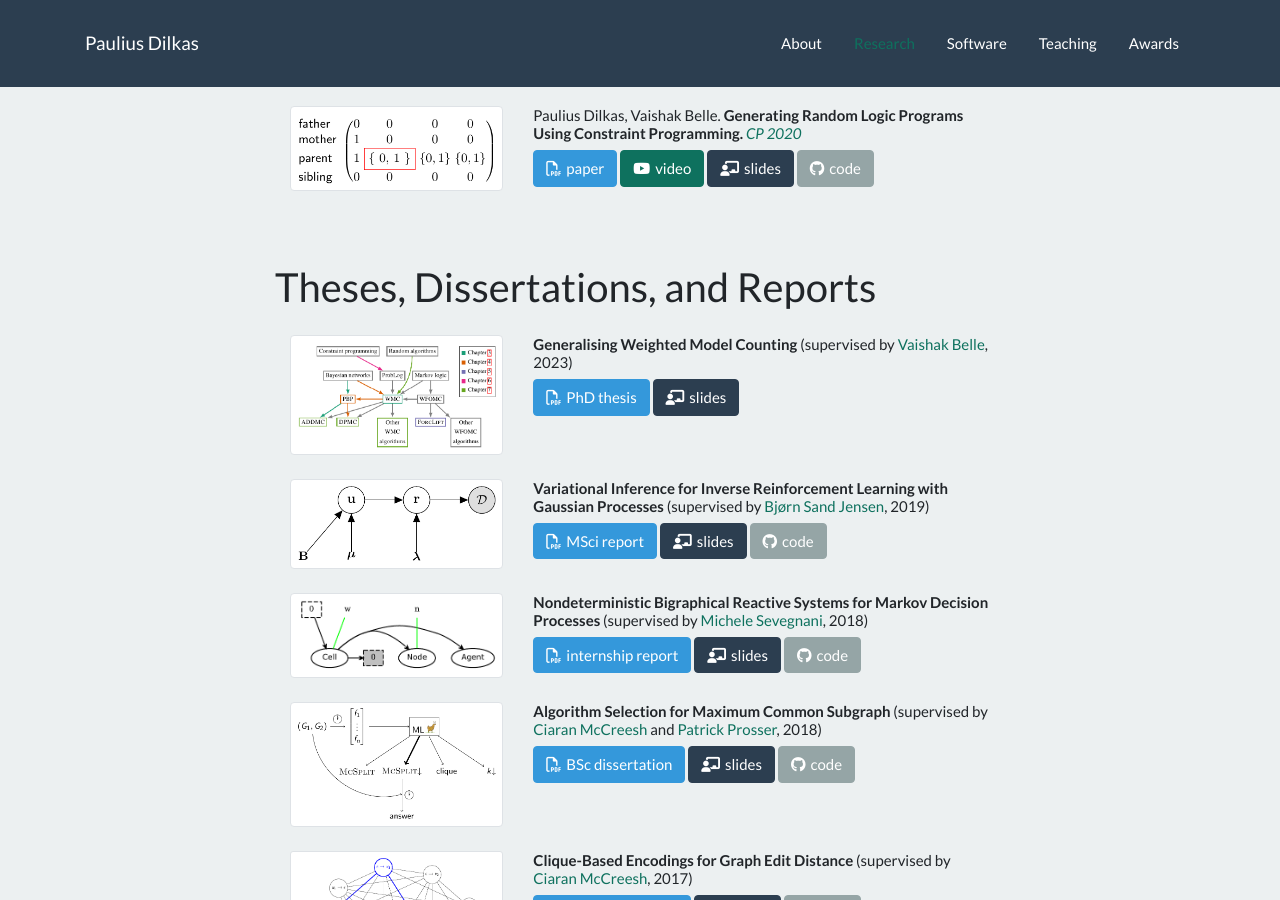
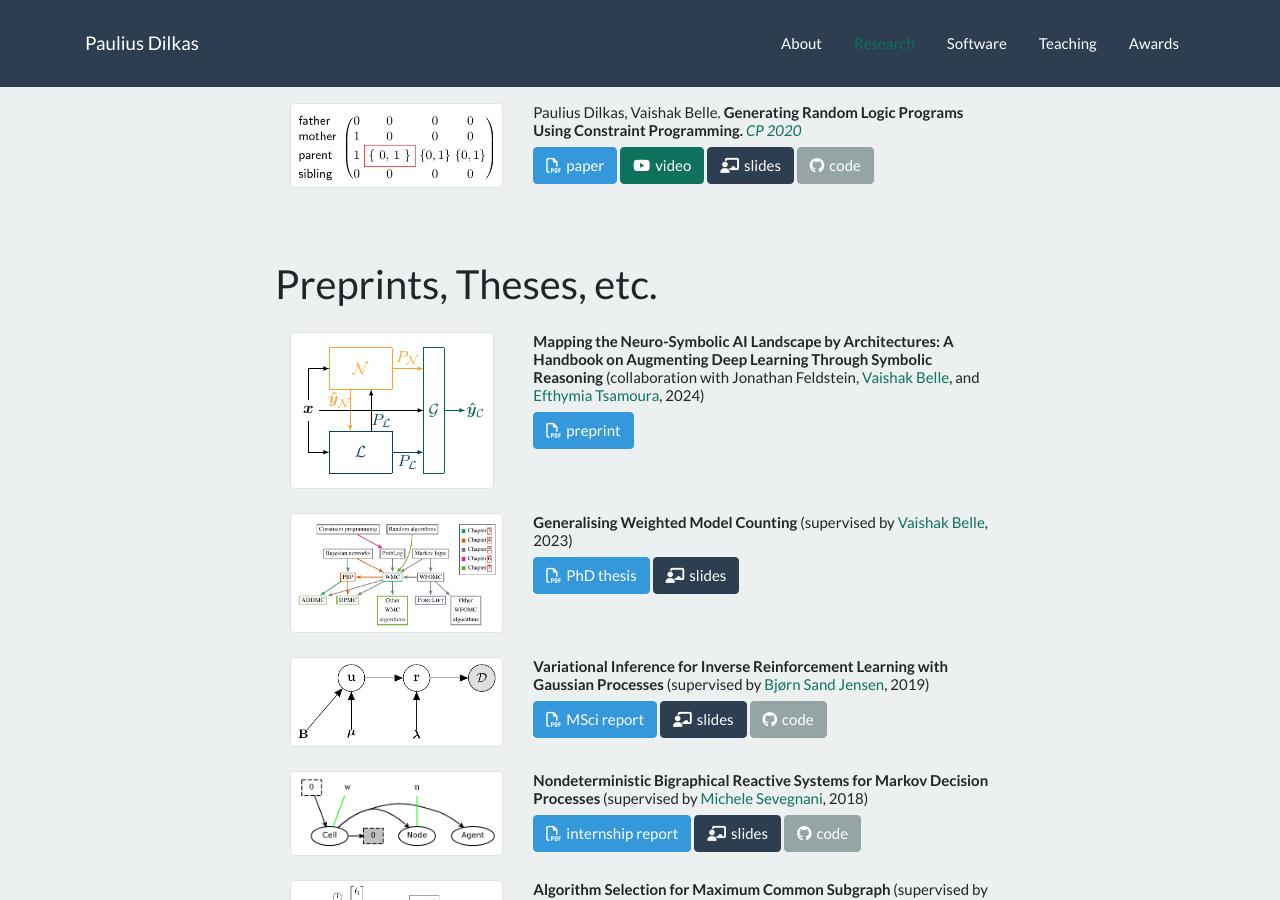
Before and after one commit to dilkas/dilkas.github.io, a Jekyll site: the page built from index.html, in a window 1280 px wide and 900 px high, scrolled down 1685 px. Built offline with Jekyll 4.4.1, drawn with Linux system fonts in a browser that asks for light colours; nearby versions of some CDN libraries.

Commit message:
Some updates

```diff
--- a/index.html
+++ b/index.html
@@ -10,16 +10,17 @@ layout: default
             </div>
             <div class="col-lg-8 mx-auto">
                 <h2>Paulius Dilkas</h2>
-                <p class="text-justify">I am currently a Postdoctoral Fellow at the University of Toronto, working under the supervision of <a href="https://www.cs.toronto.edu/~meel/">Kuldeep S. Meel</a>. Before this, I held a position as a Research Fellow at the National University of Singapore, also under the guidance of Kuldeep S. Meel. I earned my PhD in Robotics and Autonomous Systems from a joint program between the University of Edinburgh and Heriot-Watt University. My doctoral supervisor was <a href="http://www.vaishakbelle.org/">Vaishak Belle</a>. Additionally, I obtained an MSci degree in Computing Science from the University of Glasgow.</p>
+                <p class="text-justify">I am currently a Postdoctoral Fellow at the University of Toronto, working under the supervision of <a href="https://www.cs.toronto.edu/~meel/">Kuldeep S. Meel</a>. Before this, I held a position as a Research Fellow at the National University of Singapore, also under the guidance of Kuldeep S. Meel. I earned my PhD in Robotics and Autonomous Systems from a joint program between the University of Edinburgh and Heriot-Watt University. My doctoral supervisor was <a href="https://vaishakbelle.github.io/">Vaishak Belle</a>. Additionally, I obtained an MSci degree in Computing Science from the University of Glasgow.</p>
                 <p class="text-justify">My research focuses on discrete algorithms that involve counting and computing sums of products based on a logical problem description. Specifically, I study weighted model counting&mdash;a weighted version of the #SAT problem&mdash;and first-order model counting. To solve these problems, I employ algorithmic techniques such as dynamic programming, knowledge compilation, and different representations of Boolean and pseudo-Boolean functions. Efficiently solving model counting problems is of utmost importance in various domains of artificial intelligence (AI), including explainable AI, neuro-symbolic AI, probabilistic programming, and statistical-relational AI. Moreover, these techniques find applications in bioinformatics, data mining, natural language processing, prognostics, and robotics.</p>
                 <p class="text-justify">In addition to my primary research interests, I am interested in graph algorithms, constraint satisfaction, and search algorithms. Previously, I have worked on projects involving graph algorithms, algorithm portfolios, formal modelling using bigraphs, and inverse reinforcement learning.</p>
-                <p class="lead">
-                    <a href="pdf/Paulius_Dilkas_CV.pdf"><i class="fa-solid fa-file fa-2x"></i>CV</a>
-                    <a href="mailto:paulius.dilkas@utoronto.ca"><i class="fas fa-envelope fa-2x"></i>paulius.dilkas@utoronto.ca</a>
-                    <a href="https://github.com/dilkas"><i class="fab fa-github fa-2x"></i></a>
-                    <a href="https://www.linkedin.com/in/dilkas/"><i class="fab fa-linkedin fa-2x"></i></a>
-                </p>
-                <div class="alert alert-info text-center" role="alert">
+                <div class="btn-group" role="group" aria-label="Links">
+                    <a href="pdf/Paulius_Dilkas_CV.pdf" class="btn btn-outline-primary"><i class="fa-solid fa-file fa-2x"></i>CV</a>
+                    <a href="pdf/Paulius_Dilkas_research_statement.pdf" class="btn btn-outline-primary"><i class="fa-solid fa-file fa-2x"></i>Research Statement</a>
+                    <a href="mailto:paulius.dilkas@utoronto.ca" class="btn btn-outline-primary"><i class="fas fa-envelope fa-2x"></i>paulius.dilkas@utoronto.ca</a>
+                    <a href="https://github.com/dilkas" class="btn btn-outline-primary"><i class="fab fa-github fa-2x"></i></a>
+                    <a href="https://www.linkedin.com/in/dilkas/" class="btn btn-outline-primary"><i class="fab fa-linkedin fa-2x"></i></a>
+                </div>
+                <div class="mt-2 alert alert-info text-center" role="alert">
                     I am currently seeking tenure-track faculty positions starting in 2025!
                 </div>
             </div>
@@ -101,8 +102,18 @@ layout: default
     <div class="container mt-5">
         <div class="row">
             <div class="col-lg-8 mx-auto">
-                <h2>Theses, Dissertations, and Reports</h2>
+                <h2>Preprints, Theses, etc.</h2>
                 <div class="container">
+                    <div class="row my-4">
+                        <div class="col-4">
+                            <img src="images/handbook.png" alt="handbook" class="img-thumbnail">
+                        </div>
+                        <div class="col">
+                            <h6><strong>Mapping the Neuro-Symbolic AI Landscape by Architectures: A Handbook on Augmenting Deep Learning Through Symbolic Reasoning</strong> (collaboration with Jonathan Feldstein, <a href="https://vaishakbelle.github.io/">Vaishak Belle</a>, and <a href="https://www.turing.ac.uk/people/efthymia-tsamoura">Efthymia Tsamoura</a>, 2024)</h6>
+                            <a href="https://arxiv.org/abs/2410.22077" class="btn btn-info"><i class="far fa-file-pdf"></i>preprint</a>
+                        </div>
+                    </div>
+
                     <div class="row my-4">
                         <div class="col-4">
                             <img src="images/thesis.png" alt="thesis" class="img-thumbnail">
```
Also changed, not shown: Gemfile (+6 -4 lines), Gemfile.lock (deleted), images/handbook.png (added), 3 other files.
